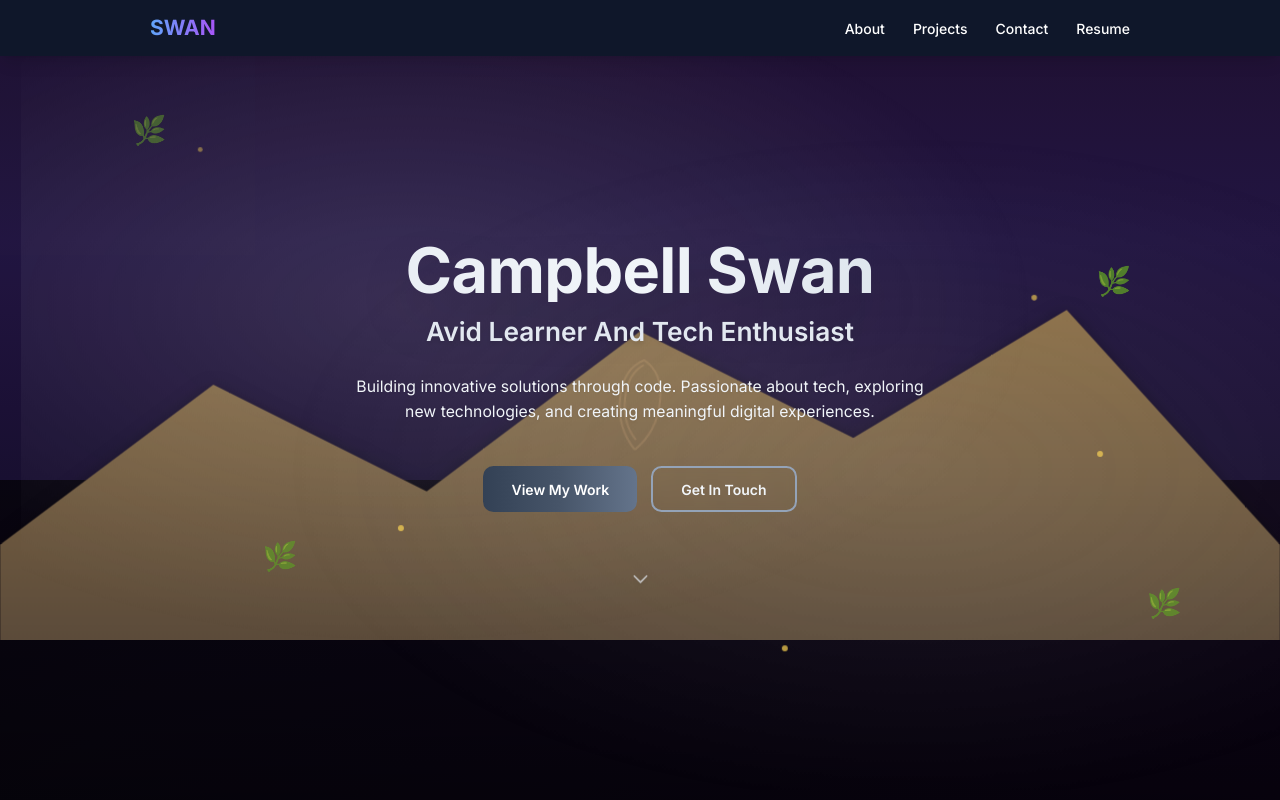
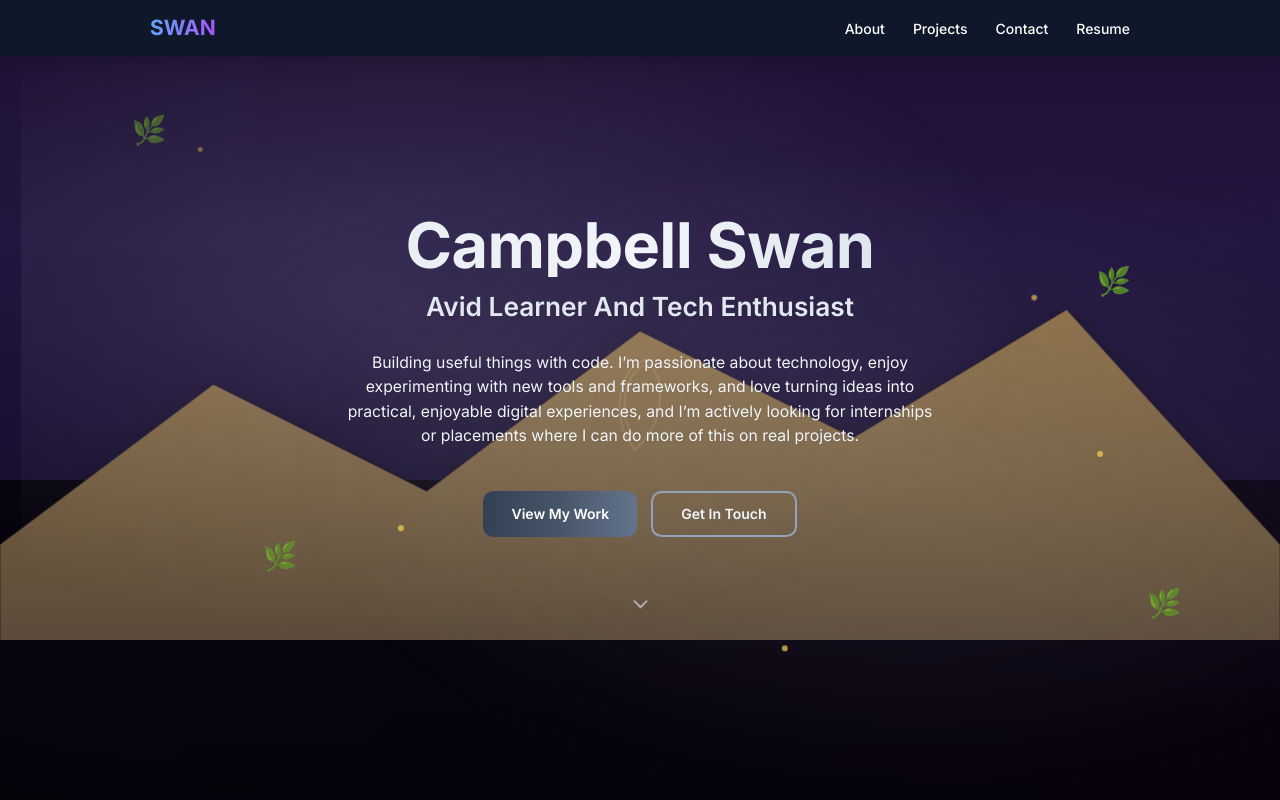
Before and after one commit to CSwan300/CampbellSwanPortfolio, a React (Vite) app: page / in a window 1280 px wide. Shown: the top 800 px of the page. Built offline with nearby package versions, Linux system fonts and the light colour scheme; a web font is replaced by a local one.

Commit message:
Revise personal info description in Hero component
Updated personal description to reflect current interests and goals.

```diff
--- a/src/components/Hero.jsx
+++ b/src/components/Hero.jsx
@@ -20,8 +20,7 @@ const Hero = ({ scrollToSection }) => {
                         {personalInfo.title}
                     </p>
                     <p className="text-base md:text-lg text-slate-100 mb-12 max-w-2xl mx-auto leading-relaxed animate-fade-in-up-delay-2 drop-shadow-sm">
-                        Building innovative solutions through code. Passionate about tech,
-                        exploring new technologies, and creating meaningful digital experiences.
+                      Building useful things with code. I’m passionate about technology, enjoy experimenting with new tools and frameworks, and love turning ideas into practical, enjoyable digital experiences, and I’m actively looking for internships or placements where I can do more of this on real projects.
                     </p>
                     <div className="flex flex-col sm:flex-row gap-4 justify-center animate-fade-in-up-delay-3">
                         <button
```
